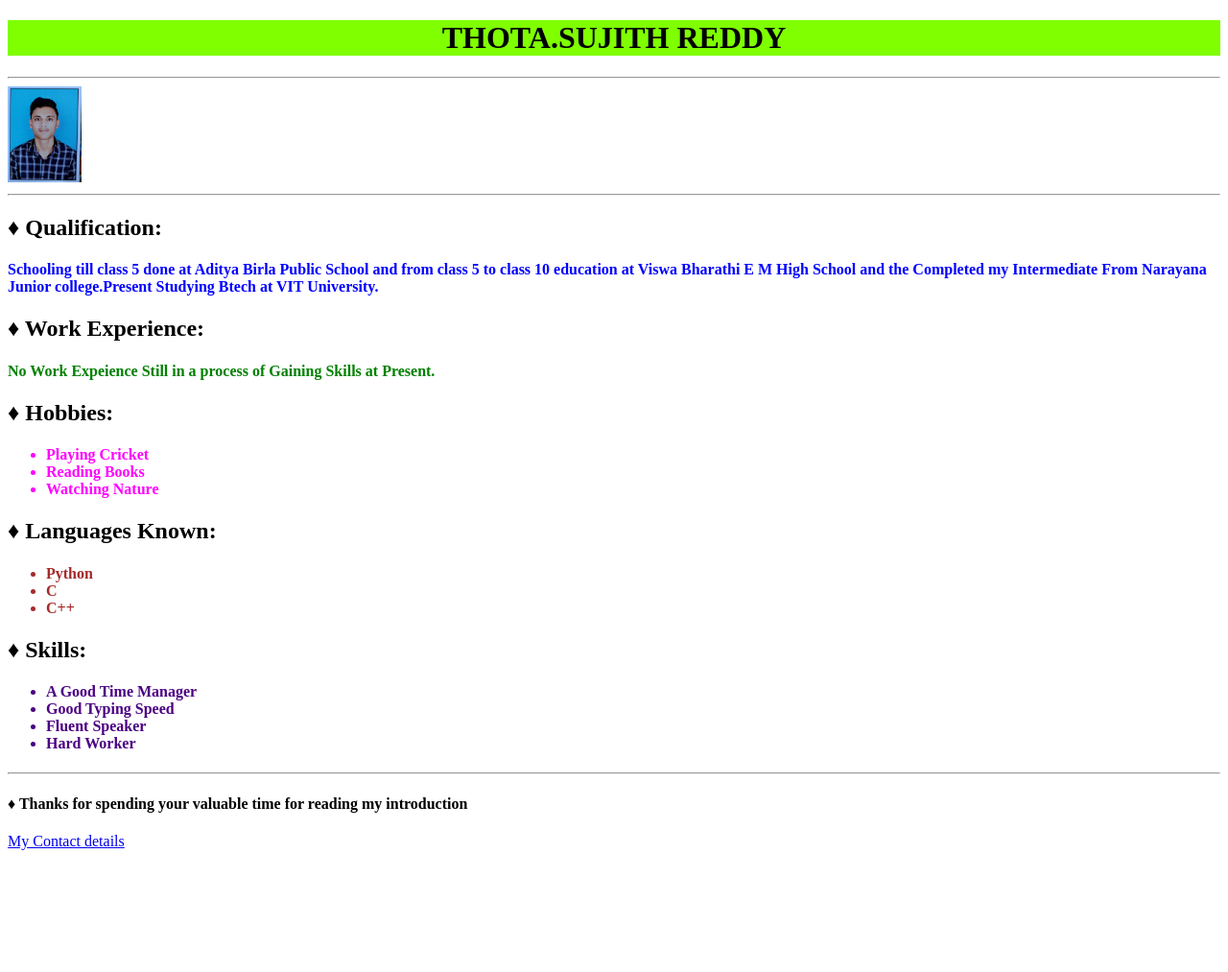
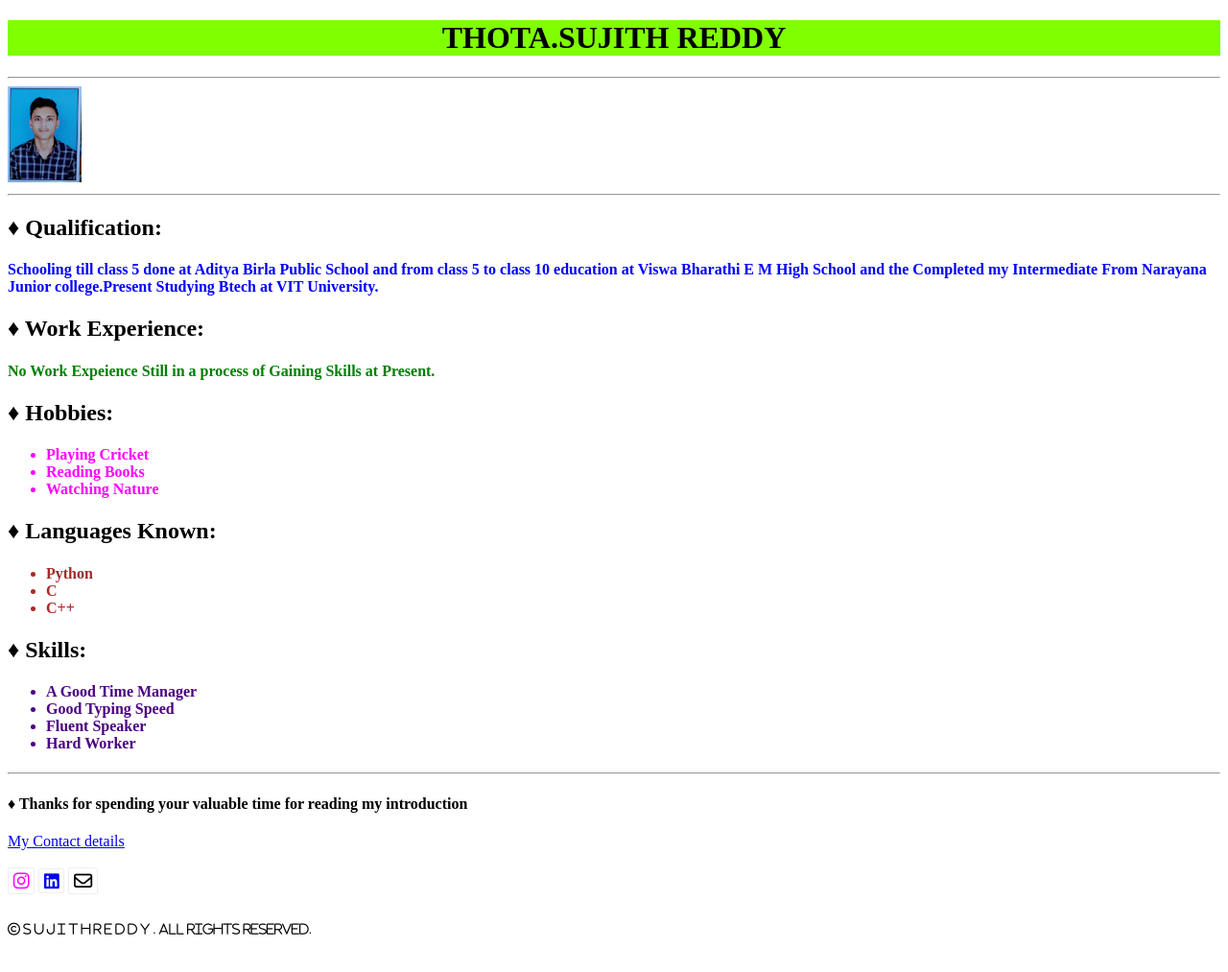
Before and after one commit to sujith1546/html-portfolio, a plain HTML site: page index.html in a window 1280 px wide. Shown: the whole page at 96% size. Before the commit the page ends 894 px from the top, so only its background shows below. Drawn offline with Linux system fonts and the light colour scheme.

Commit message:
Update index.html

```diff
--- a/index.html
+++ b/index.html
@@ -3,6 +3,7 @@
     <head>
         <meta charset="UTF-8">
         <title>My profile</title>
+        <script src="https://kit.fontawesome.com/000085857a.js" crossorigin="anonymous"></script>
     </head>
     <body>
         <h1 style="text-align:center;background-color:chartreuse;">THOTA.SUJITH REDDY</h1>
@@ -44,7 +45,16 @@
         <hr/>
         <h4>&#9830 Thanks for spending your valuable time for reading my introduction</h4>
         <a href="contact.html">My Contact details</a>
+        <br/>
+        <br/>
 
+        <a href="https://www.instagram.com/sujith_1546/"><i style="color:magenta;font-size:larger;" class="fa fa-instagram fa-border" aria-hidden="true"></i></a>
+        <a href="https://www.linkedin.com/in/sujith-reddy-88a650275/"><i style="font-size: large;" class="fa fa-linkedin-square fa-border" aria-hidden="true"></i></a>
+        <a href="https"><i style="font-size: larger;color: black;" class="fa-sharp fa-regular fa-envelope fa-border"></i></i></a>
+        <br>
+        <h6 i style="font-size:small;font:xx-large;" class="fa fa-copyright"></i></i> S u j i t h  R e d d y . All rights reserved.</h6>
     </body>
 
+
+
 </html>
```
